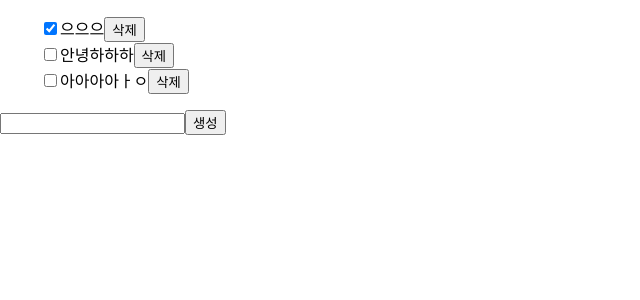
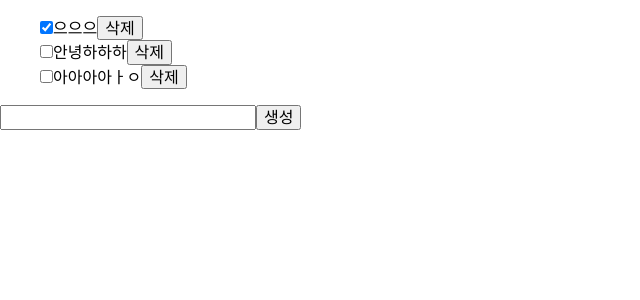
Before and after one commit to jellybrown/paywork-todolist-redux, a React (Create React App) app: page / in a window 1280 px wide. Shown: the top 300 px of the page, without its empty margins (0-640 px from the left). Built offline with nearby package versions, Linux system fonts and the light colour scheme.

Commit message:
Chore & Style : styled-component install
- styled-component, normalize
- globalStyle 생성 및 적용

```diff
--- a/package.json
+++ b/package.json
@@ -11,6 +11,7 @@
     "@types/react": "^17.0.0",
     "@types/react-dom": "^17.0.0",
     "@types/react-redux": "^7.1.18",
+    "@types/styled-components": "^5.1.13",
     "immer": "^9.0.5",
     "react": "^17.0.2",
     "react-dom": "^17.0.2",
@@ -19,6 +20,8 @@
     "redux": "^4.1.1",
     "redux-devtools-extension": "^2.13.9",
     "redux-saga": "^1.1.3",
+    "styled-components": "^5.3.1",
+    "styled-normalize": "^8.0.7",
     "typescript": "^4.1.2",
     "web-vitals": "^1.0.1"
   },
--- a/src/index.tsx
+++ b/src/index.tsx
@@ -5,9 +5,11 @@
 import reportWebVitals from "./reportWebVitals";
 import { Provider } from "react-redux";
 import store from "./store";
+import GlobalStyle from "./styles/globalStyles";
 
 ReactDOM.render(
   <Provider store={store}>
+    <GlobalStyle />
     <App />
   </Provider>,
   document.getElementById("root")
--- /dev/null
+++ b/src/styles/globalStyles.ts
@@ -0,0 +1,17 @@
+import { createGlobalStyle } from "styled-components";
+import { normalize } from "styled-normalize";
+
+const GlobalStyle = createGlobalStyle`
+  ${normalize}
+
+  html,
+  body {
+    overflow: hidden;
+  }
+
+  * {
+    box-sizing: border-box;
+  }
+`;
+
+export default GlobalStyle;
```
Also changed, not shown: 1 other file (tests, documents, lock files or other folders).
